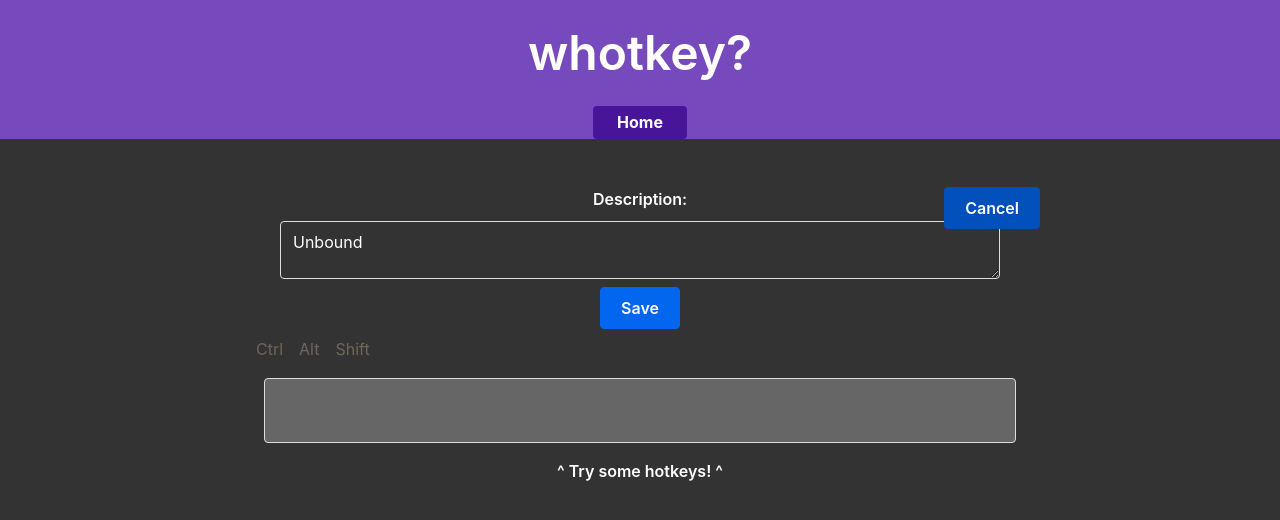
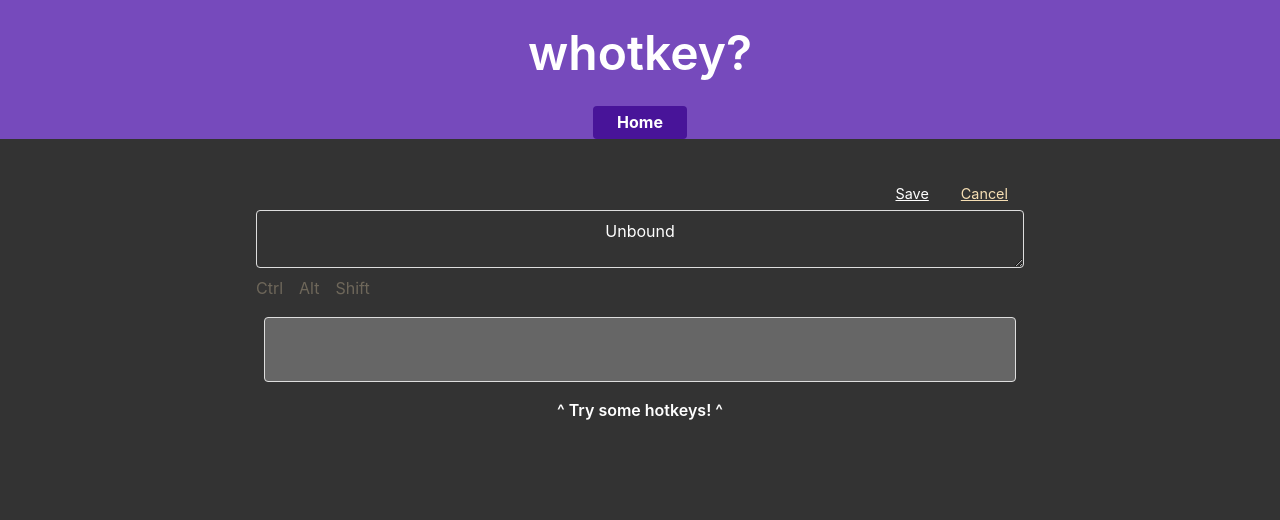
Before and after one commit to FarrenRE/whathotkey, a React (Create React App) app: page / in a window 1280 px wide. Both pictures are taken after a click on the button "Edit". Shown: the top 520 px of the page. Built offline with nearby package versions, Linux system fonts and the light colour scheme; what miragejs, txtgen would draw is missing.

Commit message:
merge EditKeybindForm component into KeyDisplay, adjust styles, add slice reducer to lock input while editing and implement across KeyDisplay, KeyInput, and keysSlice

```diff
--- a/src/features/keys/EditKeybindForm.js
+++ b/src/features/keys/EditKeybindForm.js
@@ -26,9 +26,7 @@ export const EditKeybindForm = (props) => {
   }
 
   return (
-    <section>
-      <form className={styles.form}>
-        <label htmlFor="description">Description:</label>
+    <form>
       <textarea
         id="description"
         name="description"
@@ -37,7 +35,6 @@ export const EditKeybindForm = (props) => {
       />
       <button type="button" onClick={onSavePostClicked}>Save</button>
     </form>
-    </section>
   )
 }
 
--- a/src/features/keys/EditKeybindForm.module.scss
+++ b/src/features/keys/EditKeybindForm.module.scss
@@ -1,3 +1,4 @@
-.form textarea {
+form textarea {
   color: white;
+  text-align: center;
 }
--- a/src/features/keys/KeyDisplay.js
+++ b/src/features/keys/KeyDisplay.js
@@ -1,17 +1,24 @@
 import React, { useState } from 'react'
-import { useSelector } from 'react-redux'
+import { useSelector, useDispatch } from 'react-redux'
+
+import { setInputLocked } from './keysSlice'
 import styles from './KeyDisplay.module.scss'
-import EditKeybindForm from './EditKeybindForm'
+// import EditKeybindForm from './EditKeybindForm'
+import { keybindAdded } from './keysSlice'
 
 /**
  * Component to display active key description
  */
 export const KeyDisplay = () => {
+
+  const dispatch = useDispatch()
   const activeKey = useSelector(state => state.keys.activeKey)
   const profileHotkeys = useSelector(state => state.keys.profile.hotkeys)
 
   // manage form editability state
   const [editMode, setEditMode] = useState(false)
+  // state to manage initial/edited description value
+  const [content, setContent] = useState( renderHotkeyDescription() )
 
   /**
    * Look up hotkey description based on active hotkey selector
@@ -35,34 +42,77 @@ export const KeyDisplay = () => {
     return hotkeyDescription
   }
 
+  const onEditClick = () => {
+    setEditMode(true)
+    setContent(renderHotkeyDescription()) // on edit, set default content to current description
+    dispatch(
+      setInputLocked({ inputLocked: true })
+    )
+  }
+
+  const onCancelClick = () => {
+    setEditMode(false)
+    dispatch(
+      setInputLocked({ inputLocked: false })
+    )
+  }
+
+  const onDescriptionChange = (e) => {
+    setContent( e.target.value )
+  }
+
+  const onSaveClick = () => {
+    if (content) {
+      dispatch(
+        keybindAdded(activeKey, content)
+      )
+    }
+    setEditMode(false)
+    dispatch(
+      setInputLocked({ inputLocked: false })
+    )
+  }
+
   return (
     <section className={styles.section}>
       <div className={styles.keyDisplay}>
 
-        <span className={styles.controls}>
+        <div className={styles.controls}>
           {!editMode ?
             <button
               className={styles.control}
-              onClick={() => setEditMode(true)}>
+              onClick={onEditClick}>
                 Edit
             </button>
             :
-            <button
-              className={styles.control}
-              onClick={() => setEditMode(false)}>
-                Cancel
-            </button>
+            <>
+              <button
+                className={styles.control}
+                onClick={onSaveClick}>
+                  Save
+              </button>
+              <button
+                className={styles.control}
+                onClick={onCancelClick}>
+                  Cancel
+              </button>
+            </>
           }
-        </span>
+        </div>
 
         {!editMode ?
           <div className={styles.description}>
             {renderHotkeyDescription()}
           </div>
           :
-          <EditKeybindForm
-            activeKey={activeKey}
-            description={renderHotkeyDescription()} /> // TODO: make active hotkey more accessible for child component
+          <form>
+            <textarea
+              id="description"
+              name="description"
+              value={content}
+              onChange={onDescriptionChange}
+            />
+          </form>
         }
 
 
--- a/src/features/keys/KeyDisplay.module.scss
+++ b/src/features/keys/KeyDisplay.module.scss
@@ -1,4 +1,9 @@
 $color-1: wheat;
+
+form textarea {
+  color: white;
+  text-align: center;
+}
 
 .section {
   position: relative;
@@ -8,8 +13,25 @@ $color-1: wheat;
 }
 
 .controls {
-  position: absolute;
-  right: 0;
+  display: flex;
+  justify-content: flex-end;
+}
+.control {
+  border: unset;
+  background: unset;
+  color: wheat;
+  font-size: 90%;
+  font-weight: normal;
+  padding: unset;
+  margin: unset;
+  margin: 1rem 1rem 0.5rem 1rem;
+  text-decoration: underline;
+  &:hover, &:focus, &:active {
+    background: unset;
+    border: unset;
+    color: unset;
+    text-decoration: underline;
+  }
 }
 
 .description {
@@ -21,7 +43,6 @@ $color-1: wheat;
   flex-flow: row nowrap;
   justify-content: space-evenly;
 }
-
 .modifier {
   color: $color-1;
   opacity: 0.3;
--- a/src/features/keys/KeyInput.js
+++ b/src/features/keys/KeyInput.js
@@ -1,15 +1,16 @@
 import React, { useState } from 'react'
-import { useDispatch } from 'react-redux'
+import { useDispatch, useSelector } from 'react-redux'
 
 import { activeKeyUpdated } from './keysSlice'
-
 import styles from './KeyInput.module.scss'
 
 export const KeyInput = () => {
 
   const dispatch = useDispatch()
+  const inputLocked = useSelector(state => state.keys.inputLocked)
 
   const [activeKeyInput, setActiveKeyInput] = useState({})
+
 
   const handleKeyDown = (e) => {
     e.preventDefault()
@@ -96,7 +97,8 @@ export const KeyInput = () => {
         type="text"
         onChange={handleChange}
         onKeyDown={handleKeyDown}
-        value={activeKeyInput.readableString} />
+        value={activeKeyInput.readableString}
+        disabled={inputLocked} />
         <label>^ Try some hotkeys! ^</label>
     </section>
   )
--- a/src/features/keys/keysSlice.js
+++ b/src/features/keys/keysSlice.js
@@ -1,5 +1,5 @@
 import { createSlice } from '@reduxjs/toolkit'
-import { nanoid } from '@reduxjs/toolkit'
+// import { nanoid } from '@reduxjs/toolkit'
 
 import sampleProfile from '../../api/sampleProfile.js'
 
@@ -14,8 +14,8 @@ const initialState = {
     metaKey: false,
     readableString: ''
   },
-  modifiers: [],
-  profile: sampleProfile()
+  profile: sampleProfile(),
+  inputLocked: false
 }
 
 const keysSlice = createSlice({
@@ -65,6 +65,13 @@ const keysSlice = createSlice({
           }
         }
       }
+    },
+    setInputLocked(state, action) {
+      const { inputLocked } = action.payload
+      return {
+        ...state,
+        inputLocked
+      }
     }
   },
   /**
@@ -79,6 +86,10 @@ const keysSlice = createSlice({
   }
 })
 
-export const { activeKeyUpdated, keybindAdded } = keysSlice.actions
+export const {
+  activeKeyUpdated,
+  keybindAdded,
+  setInputLocked
+} = keysSlice.actions
 
 export default keysSlice.reducer
```
Lines whose indentation alone changed are shown as unchanged.
